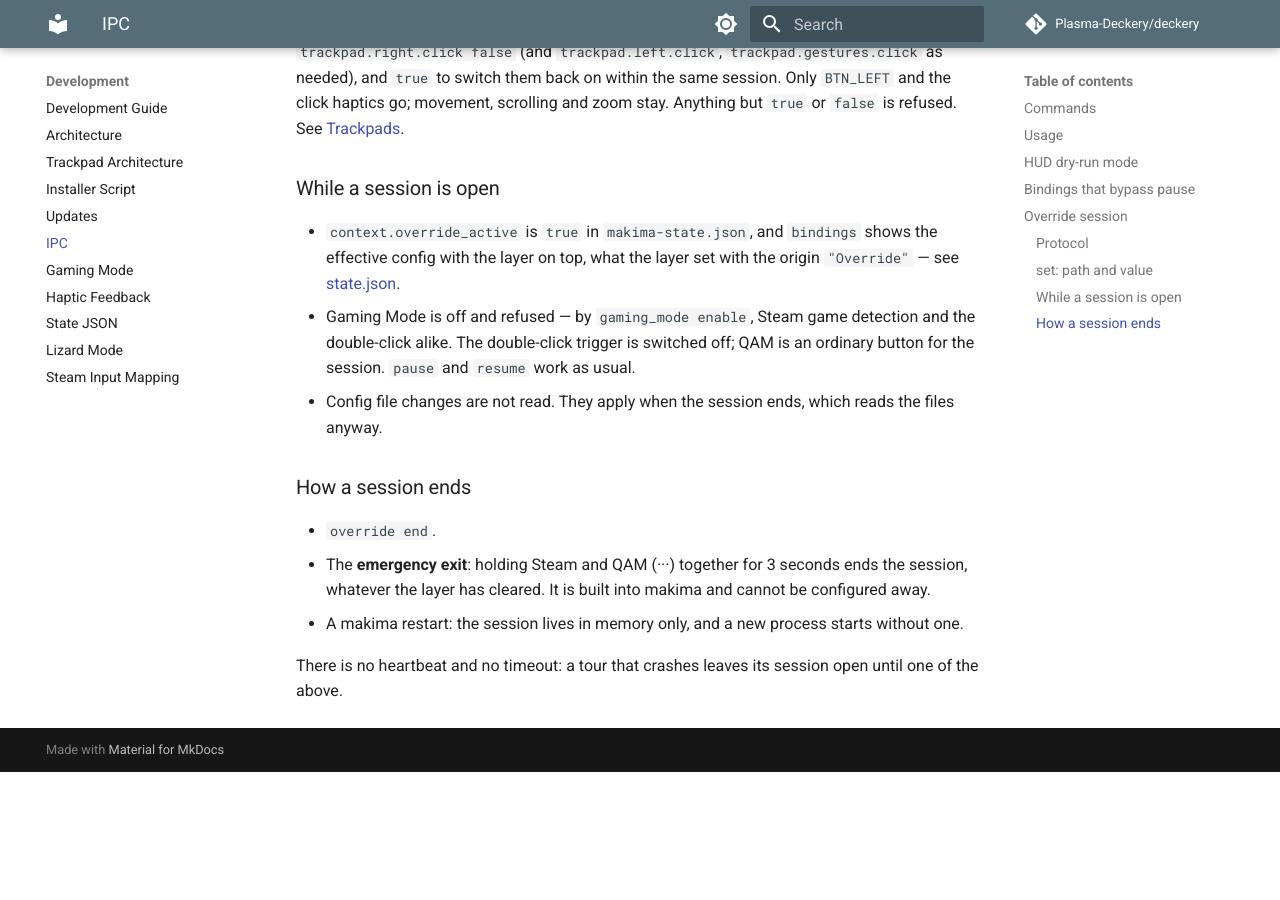
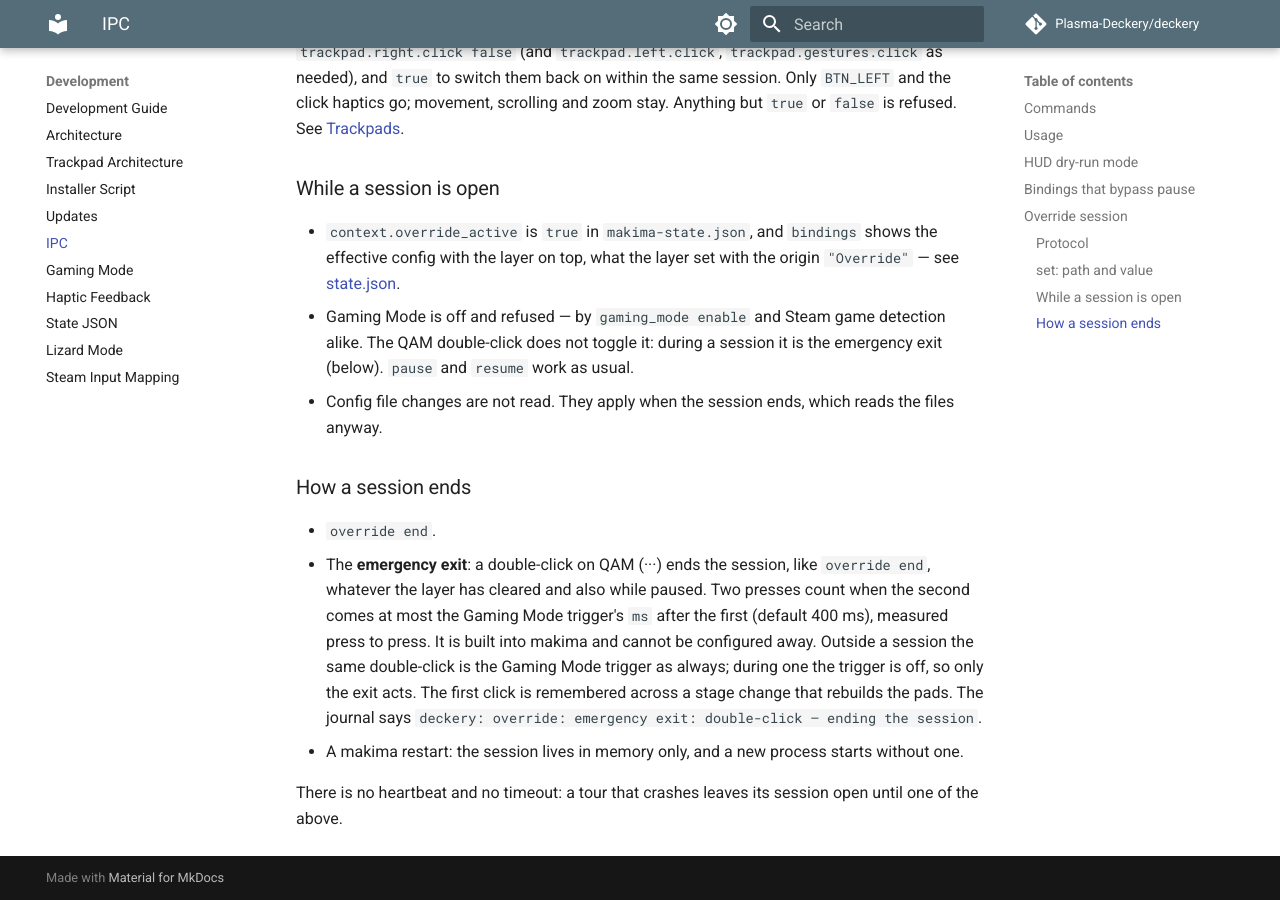
Before and after one commit to Plasma-Deckery/deckery, an MkDocs documentation site: the page built from docs/reference/ipc.md, in a window 1280 px wide and 900 px high, scrolled down 4522 px. Built offline with MkDocs 1.6.1 and Material for MkDocs 9.7.7, drawn with Linux system fonts in a browser that asks for light colours; comment, search, counter and statistics services are not loaded; before the commit the page ends 5294 px from its top, so only the background shows below that.

Commit message:
Document the QAM double-click as the override session's emergency exit

```diff
--- a/docs/reference/ipc.md
+++ b/docs/reference/ipc.md
@@ -111,13 +111,13 @@ To keep the pads moving but switch their clicks off — the tour's text stages
 ### While a session is open
 
 - `context.override_active` is `true` in `makima-state.json`, and `bindings` shows the effective config with the layer on top, what the layer set with the origin `"Override"` — see [state.json](state-json.md#context).
-- Gaming Mode is off and refused — by `gaming_mode enable`, Steam game detection and the double-click alike. The double-click trigger is switched off; QAM is an ordinary button for the session. `pause` and `resume` work as usual.
+- Gaming Mode is off and refused — by `gaming_mode enable` and Steam game detection alike. The QAM double-click does not toggle it: during a session it is the emergency exit (below). `pause` and `resume` work as usual.
 - Config file changes are not read. They apply when the session ends, which reads the files anyway.
 
 ### How a session ends
 
 - `override end`.
-- The **emergency exit**: holding Steam and QAM (···) together for 3 seconds ends the session, whatever the layer has cleared. It is built into makima and cannot be configured away.
+- The **emergency exit**: a double-click on QAM (···) ends the session, like `override end`, whatever the layer has cleared and also while paused. Two presses count when the second comes at most the Gaming Mode trigger's `ms` after the first (default 400 ms), measured press to press. It is built into makima and cannot be configured away. Outside a session the same double-click is the Gaming Mode trigger as always; during one the trigger is off, so only the exit acts. The first click is remembered across a stage change that rebuilds the pads. The journal says `deckery: override: emergency exit: double-click — ending the session`.
 - A makima restart: the session lives in memory only, and a new process starts without one.
 
 There is no heartbeat and no timeout: a tour that crashes leaves its session open until one of the above.
```
Also changed, not shown: docs/reference/state-json.md (+1 -1 lines).
